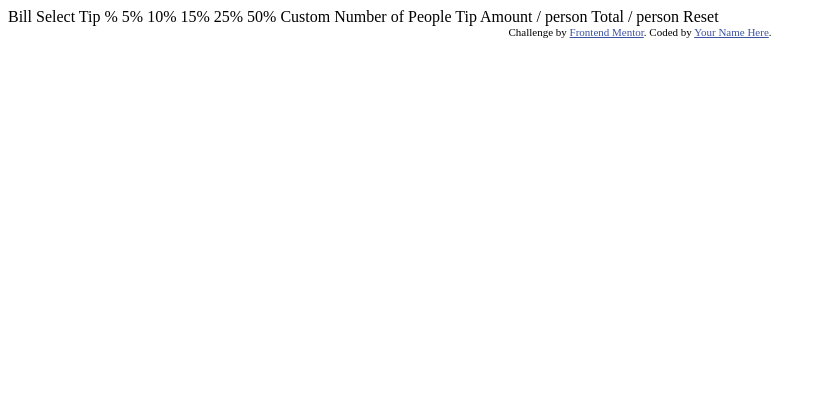
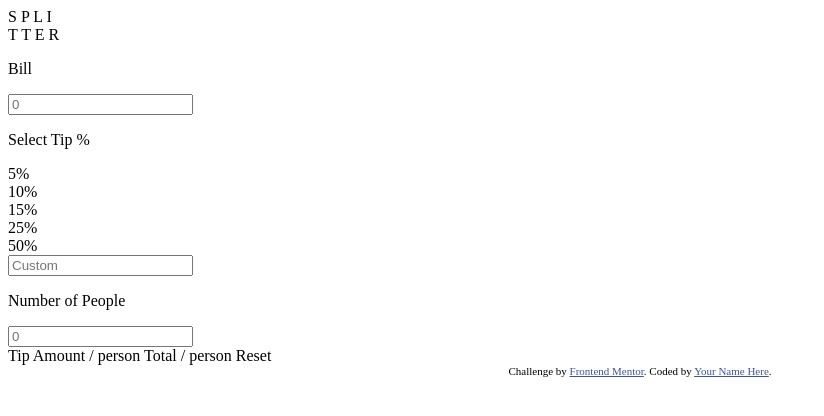
Before and after one commit to farrel-hi/frontend-mentor-tip-calculator-app-main, a plain HTML site: page index.html in a window 1280 px wide. Shown: the whole page, without its empty margins (0-824 px from the left). Drawn offline with Linux system fonts and the light colour scheme.

Commit message:
update html

```diff
--- a/index.html
+++ b/index.html
@@ -16,29 +16,48 @@
 </head>
 <body>
   <main>
-    Bill
+    <div>
+      S P L I<br>
+      T T E R
+    </div>
+    <div class="main-container">
+      <section class="variable-corner">
+        <p class="category">Bill</p>
+        <input type="text" placeholder="0">
 
-    Select Tip %
-    5%
-    10%
-    15%
-    25%
-    50%
-    Custom
+        <p class="category">Select Tip %</p>
+        <div class="tip-container">
+          <div class="tip-item">5%</div>
+          <div class="tip-item">10%</div>
+          <div class="tip-item">15%</div>
+          <div class="tip-item">25%</div>
+          <div class="tip-item">50%</div>
+          <div class="tip-item"><input type="text" placeholder="Custom"></div>
+        </div>
 
-    Number of People
 
-    Tip Amount
-    / person
+        <p class="category">Number of People</p>
+        <input type="text" placeholder="0">
 
-    Total
-    / person
+      </section>
+      <section class="result-corner">
+        Tip Amount
+        / person
 
-    Reset
+        Total
+        / person
+
+        Reset
+      </section>
+    </div>
+
+
+
+
   </main>
-  <div class="attribution">
+  <footer class="attribution">
     Challenge by <a href="https://www.frontendmentor.io?ref=challenge" target="_blank">Frontend Mentor</a>.
     Coded by <a href="#">Your Name Here</a>.
-  </div>
+  </footer>
 </body>
 </html>
```
Also changed, not shown: how2tip.txt (added).
